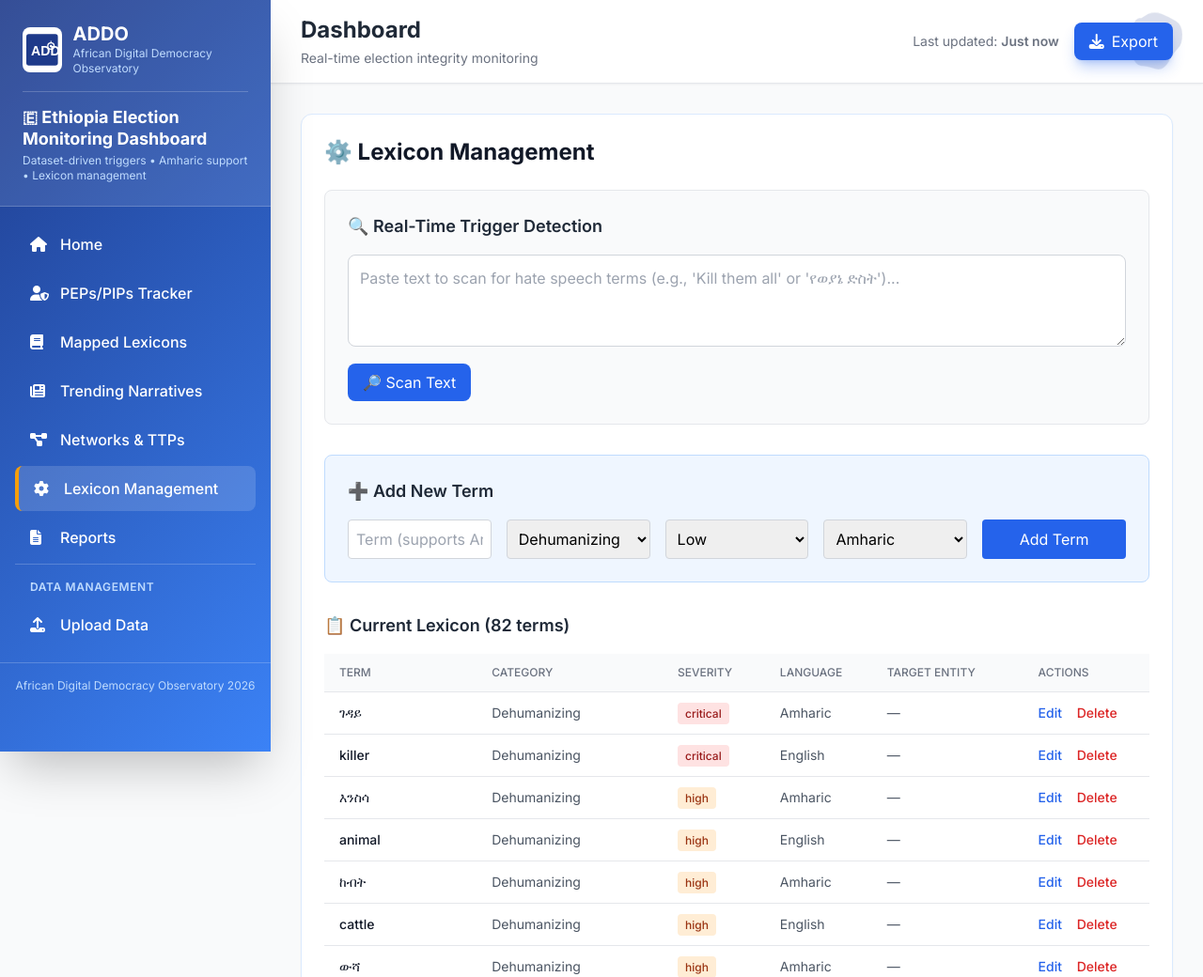
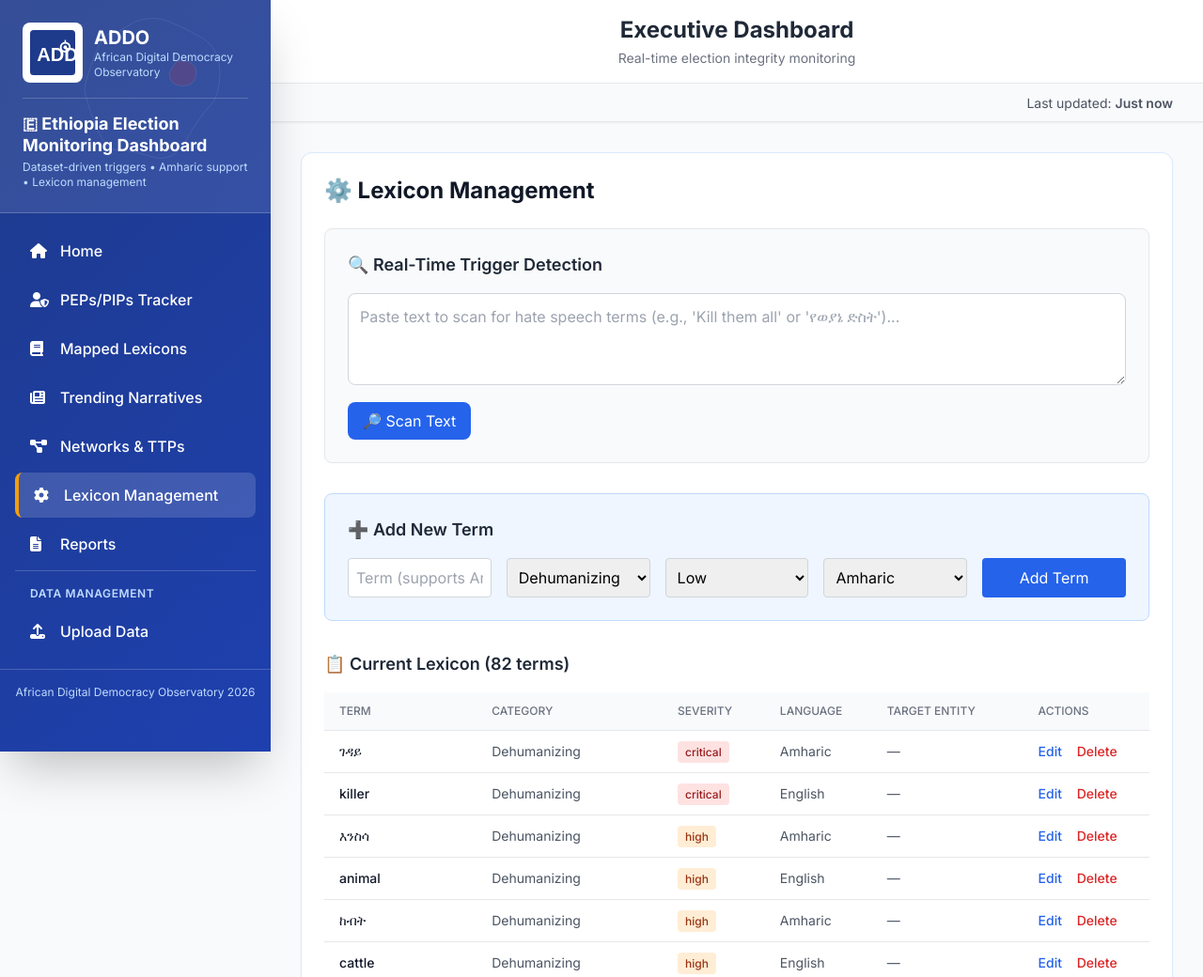
Before and after one commit to hanna-tes/Ethiopia_2026election_monitoring_tool, a Django app: page /lexicon-management/ in a window 1280 px wide. Shown: the top 1040 px of the page at 94% size. Run offline with Django 4.2, Linux system fonts and the light colour scheme; data comes from the database, SQL or seed files in the repository; some libraries are stand-ins or nearby versions.

Commit message:
Update base.html

```diff
--- a/dashboard/templates/dashboard/base.html
+++ b/dashboard/templates/dashboard/base.html
@@ -27,7 +27,6 @@
                         primary: '#1e3a8a',
                         secondary: '#3b82f6',
                         accent: '#f59e0b',
-                        ethiopia: '#dc2626',
                     },
                     fontFamily: {
                         sans: ['Inter', 'sans-serif'],
@@ -39,7 +38,7 @@
 
     <style>
         body { font-family: 'Inter', sans-serif; }
-        .gradient-bg { background: linear-gradient(135deg, #1e3a8a 0%, #3b82f6 100%); }
+        .gradient-bg { background: linear-gradient(135deg, #1e3a8a 0%, #1e40af 100%); }
         .card-hover { transition: all 0.3s ease; }
         .card-hover:hover { transform: translateY(-2px); box-shadow: 0 10px 40px rgba(0,0,0,0.1); }
         .sidebar-link { transition: all 0.2s; }
@@ -62,11 +61,25 @@
 
     <!-- Sidebar -->
     <aside class="fixed left-0 top-0 h-screen w-72 gradient-bg text-white overflow-y-auto z-50 shadow-2xl">
-        <!-- Logo Section - ADDO Branding -->
-        <div class="p-6 border-b border-white/20 bg-white/10">
+        <!-- Logo Section - ADDO Branding with Africa Map -->
+        <div class="p-6 border-b border-white/20 bg-white/10 relative overflow-hidden">
+            <!-- Africa Map Background -->
+            <div class="absolute inset-0 opacity-20 pointer-events-none">
+                <svg viewBox="0 0 800 600" class="w-full h-full" preserveAspectRatio="xMidYMid meet">
+                    <!-- Africa Outline -->
+                    <path d="M400,50 Q450,30 500,50 T600,100 T650,200 T620,300 T550,400 T450,450 T350,430 T280,350 T250,250 T280,150 T350,80 Z"
+                          fill="none" stroke="white" stroke-width="2" opacity="0.6"/>
+                    <!-- Ethiopia Highlight -->
+                    <path d="M520,170 Q540,160 560,170 T580,200 T570,230 T540,240 T510,230 T500,200 Z"
+                          fill="#dc2626" stroke="white" stroke-width="1.5" opacity="0.8"/>
+                </svg>
+            </div>
+
+            <div class="relative z-10">
                 <div class="flex items-center space-x-3 mb-4">
-                <!-- ADDO Logo SVG -->
-                <svg width="48" height="48" viewBox="0 0 100 100" fill="none" xmlns="http://www.w3.org/2000/svg" class="bg-white rounded-lg p-1">
+                    <!-- ADDO Logo -->
+                    <div class="bg-white rounded-lg p-2">
+                        <svg width="48" height="48" viewBox="0 0 100 100" fill="none" xmlns="http://www.w3.org/2000/svg">
                             <rect width="100" height="100" rx="8" fill="#1e3a8a"/>
                             <text x="15" y="68" font-family="Arial, sans-serif" font-size="42" font-weight="bold" fill="white">ADD</text>
                             <circle cx="78" cy="38" r="10" fill="none" stroke="white" stroke-width="4"/>
@@ -74,6 +87,7 @@
                             <line x1="78" y1="28" x2="78" y2="22" stroke="white" stroke-width="3"/>
                             <line x1="84" y1="32" x2="86" y2="30" stroke="white" stroke-width="2"/>
                         </svg>
+                    </div>
                     <div>
                         <h1 class="font-bold text-xl leading-tight text-white">ADDO</h1>
                         <p class="text-xs text-blue-200">African Digital Democracy Observatory</p>
@@ -90,9 +104,10 @@
                     </p>
                 </div>
             </div>
+        </div>
 
         <!-- Navigation -->
-        <nav class="p-4 space-y-1">
+        <nav class="p-4 space-y-1 relative z-10">
             <a href="{% url 'home' %}" class="sidebar-link flex items-center space-x-3 px-4 py-3 rounded-lg {% if active_tab == 'home' %}active{% endif %}">
                 <i class="fas fa-home w-5"></i>
                 <span class="font-medium">Home</span>
@@ -138,27 +153,24 @@
         </nav>
 
         <!-- Footer -->
-        <div class="p-4 mt-auto border-t border-white/20 text-xs text-blue-200 text-center">
+        <div class="p-4 mt-auto border-t border-white/20 text-xs text-blue-200 text-center relative z-10">
             African Digital Democracy Observatory 2026
         </div>
     </aside>
 
     <!-- Main Content -->
     <main class="ml-72 min-h-screen">
-        <!-- Top Header with Africa Map Background -->
-        <header class="bg-white shadow-sm border-b sticky top-0 z-40 relative overflow-hidden">
-            <div class="absolute inset-0 africa-map-bg pointer-events-none"></div>
-            <div class="px-8 py-4 flex items-center justify-between relative z-10">
-                <div>
-                    <h2 class="text-2xl font-bold text-gray-800">{% block page_title %}Dashboard{% endblock %}</h2>
+        <!-- Top Header - Centered Title -->
+        <header class="bg-white shadow-sm border-b sticky top-0 z-40">
+            <div class="px-8 py-4 flex items-center justify-center">
+                <div class="text-center">
+                    <h2 class="text-2xl font-bold text-gray-800">{% block page_title %}Executive Dashboard{% endblock %}</h2>
                     <p class="text-sm text-gray-500 mt-1">{% block page_subtitle %}Real-time election integrity monitoring{% endblock %}</p>
                 </div>
-                <div class="flex items-center space-x-4">
-                    <span class="text-sm text-gray-500">Last updated: <span class="font-semibold">{{ metrics.last_update|default:"Just now" }}</span></span>
-                    <button class="px-4 py-2 bg-blue-600 text-white rounded-lg hover:bg-blue-700 transition shadow-lg shadow-blue-600/30">
-                        <i class="fas fa-download mr-2"></i>Export
-                    </button>
             </div>
+            <!-- Last Updated -->
+            <div class="px-8 py-2 bg-gray-50 border-t border-gray-200 text-right">
+                <span class="text-sm text-gray-600">Last updated: <span class="font-semibold">{{ metrics.last_update|default:"Just now" }}</span></span>
             </div>
         </header>
 
```
Lines whose indentation alone changed are shown as unchanged.
